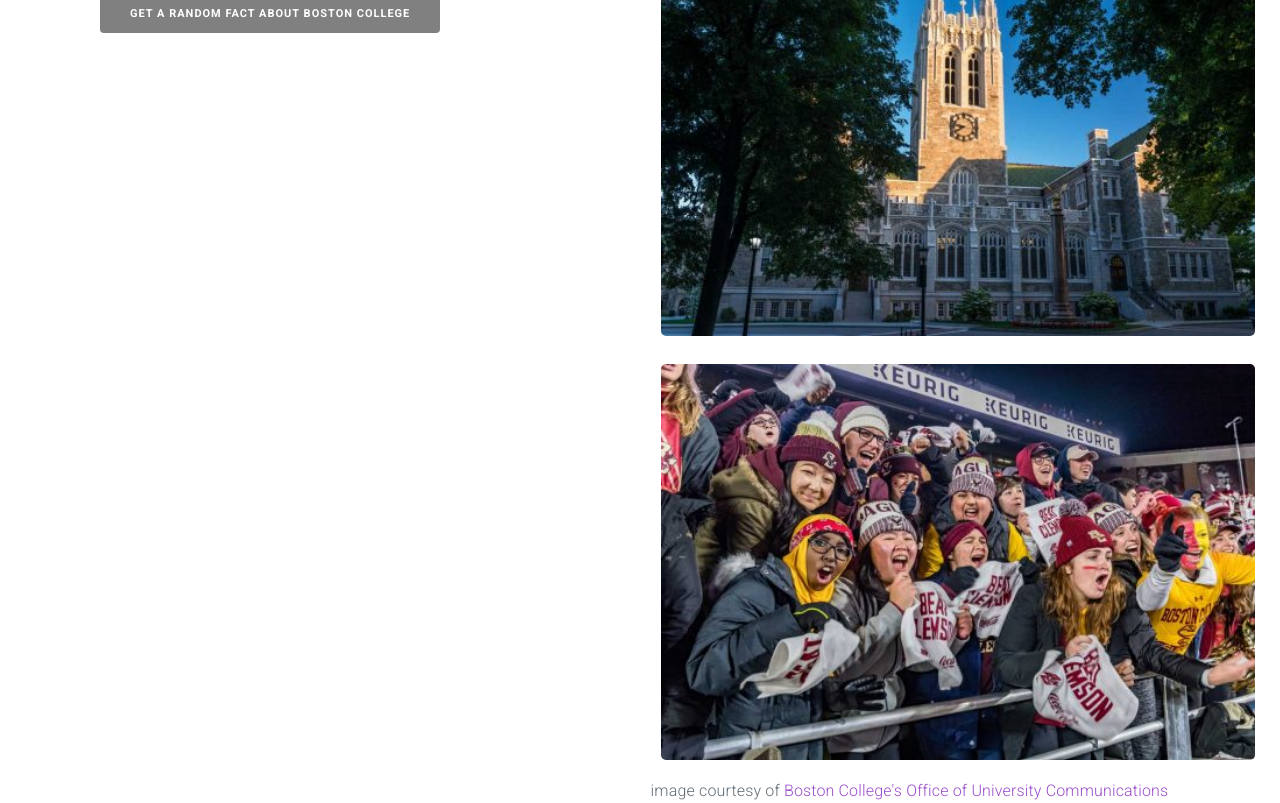
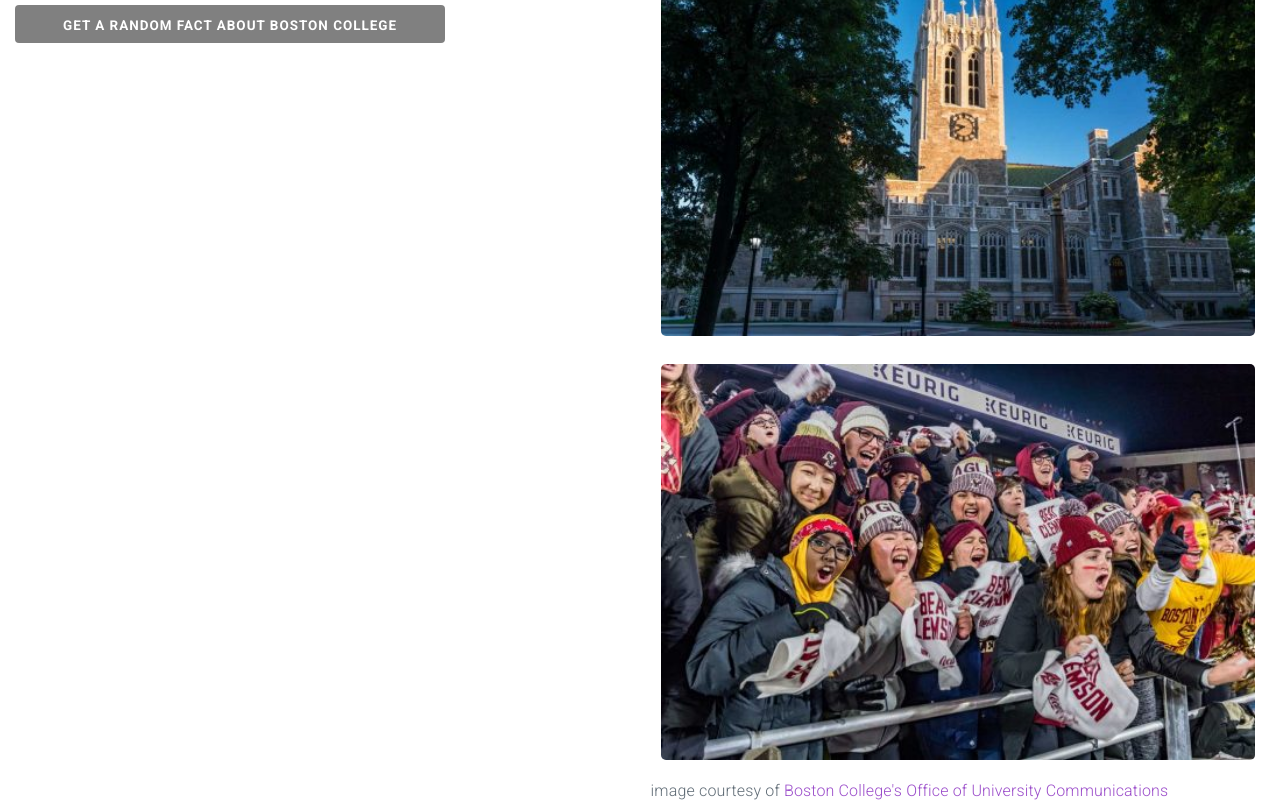
Before and after one commit to kgarrity22/vis-lab1, a plain HTML site: page index.html in a window 1280 px wide. Shown: the part 85-888 px from the top of the page. Drawn offline with nearby package versions, Linux system fonts and the light colour scheme.

Commit message:
fixed button so text resizes on page resize

```diff
--- a/index.html
+++ b/index.html
@@ -18,8 +18,8 @@
     <script defer src="js/main.js"></script>
 </head>
 
-<title>BC Facts</title>
-
+<!-- this appears next to the icon at the browser tab -->
+<title>BC Factbook</title>
 
 
 <!--  first column for the content -->
@@ -29,15 +29,15 @@
         <h1>Boston College Factbook</h1>
     </header>
 
-
-    <br><br><br>
-    <button class="button" id="generate">Get a random fact about Boston College</button>
+    <!-- need to style this so the button doesn't tweak on page resize-->
+    <div id="button">
+        <button class="button" id="generate">Get a random fact about Boston College</button>
+    </div>
 
 
     <div id="content">
         <!-- will be filled later with js -->
     </div>
-
 
 
 </div>
--- a/style.css
+++ b/style.css
@@ -1,15 +1,24 @@
-#content {
+/* #content {
     color: lightblue;
-}
+} */
 
 .button {
     background-color: gray;
     color: white;
-    position: absolute;
+    position: relative;
     border: none;
-    top: 80px;
-    left: 100px;
+    top: 20%;
+    /* left: 100px; */
+    right: 10%
+    display: flex;
+    width: 70%;
+    text-align: center;
+    font-size: 1.05vw;
+    padding: 2px;
 }
+
+
+
 
 .button:hover {
     background-color: lightgray;
@@ -17,6 +26,10 @@
     color: white;
 }
 
+h1 {
+    height: 20%;
+
+}
 
 .content-column {
     float: left;
@@ -24,6 +37,8 @@
     margin-left: 15px;
     margin-top: 15px;
     height: 100px;
+    /* font-size: 30%; */
+
 
 }
 
```
